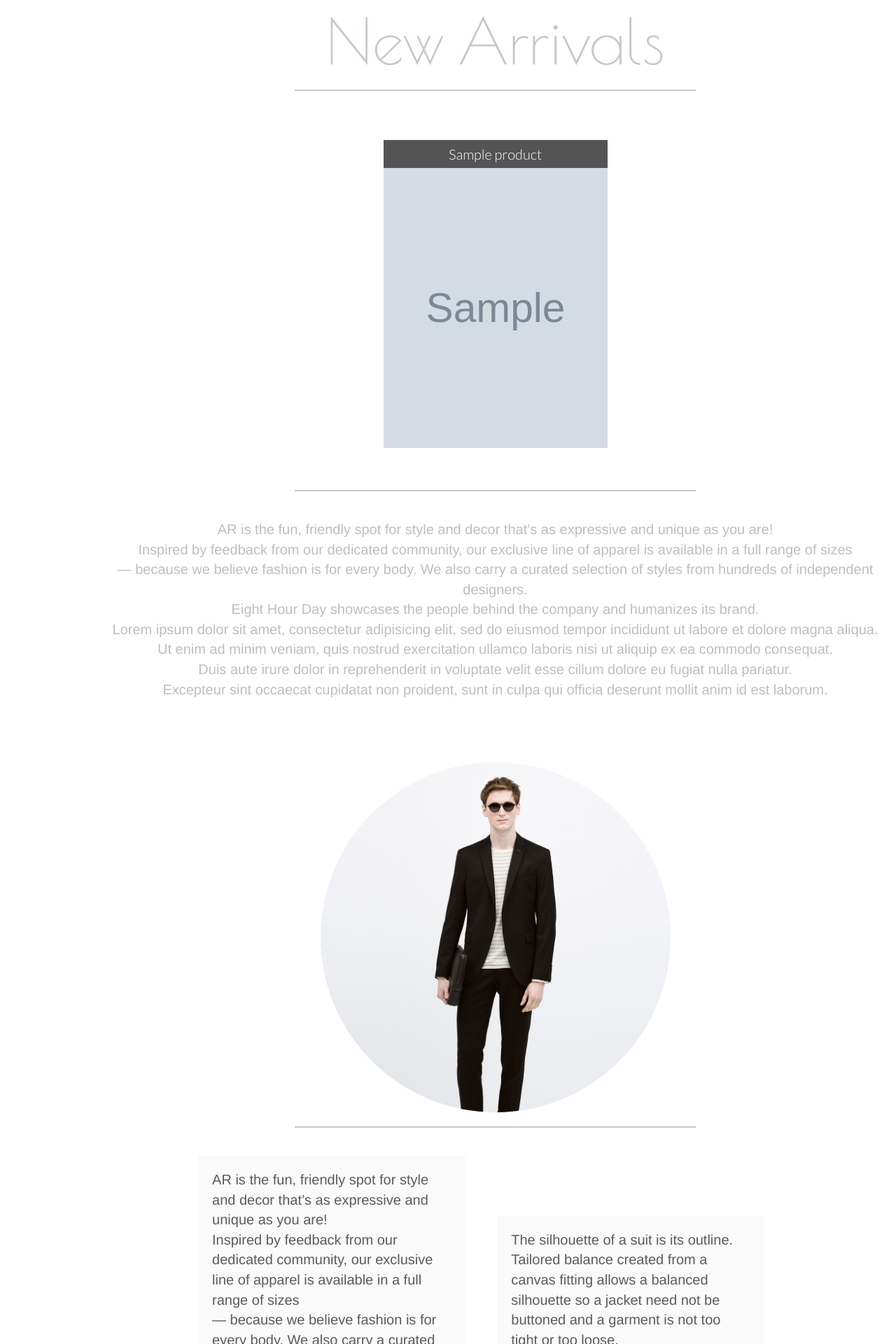
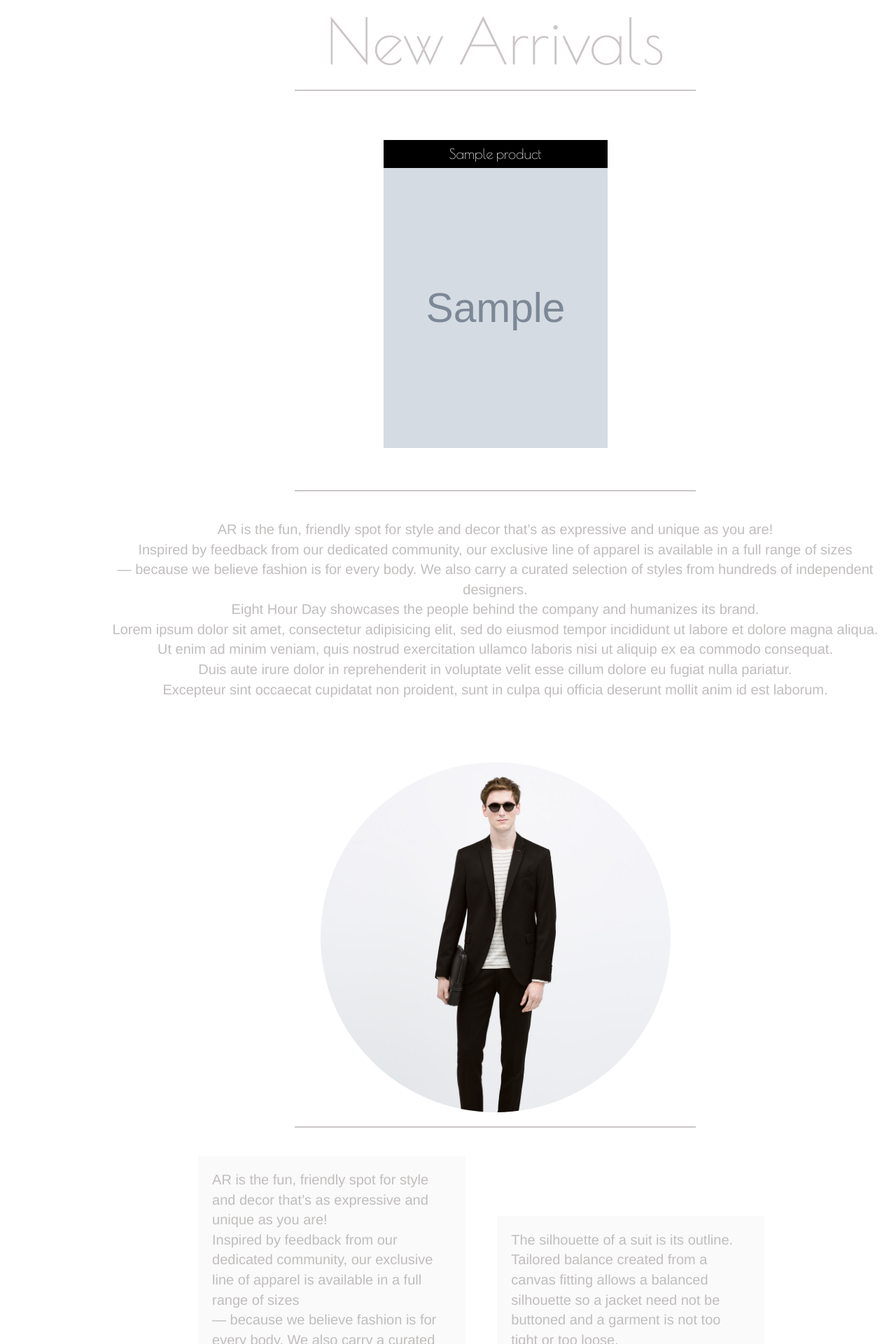
Before and after one commit to Raj-7799/AR-Shopping-Store, a PHP site: page / in a window 1280 px wide. Shown: the part 1109-3029 px from the top of the page at 70% size. Run offline with PHP 8.4, Linux system fonts and the light colour scheme; tables that the repository leaves empty or names only in its code hold one stand-in row (values such as "Sample post"); grey boxes marked "Sample" are stand-in pictures; some libraries are stand-ins or nearby versions.

Commit message:
update 5

```diff
--- a/Personal Website/functions/functions.php
+++ b/Personal Website/functions/functions.php
@@ -33,9 +33,11 @@
 
 function display_new_arrival(){
   global $con;
-  $display = "select * from products order by RAND() LIMIT 0,6";
+  $i=0;
+  $display = "select * from products order by id desc";
   $query = mysqli_query($con,$display);
   while($row = mysqli_fetch_array($query)){
+    if($i!=8){
       $title = $row['title'];
       $price = $row['price'];
       $cateogary_name = $row['cateogary'];
@@ -54,6 +56,8 @@ function display_new_arrival(){
               </div>
           </div>
       </div>';
+      $i++;
+    }
   }
 }
  ?>
--- a/Personal Website/index.php
+++ b/Personal Website/index.php
@@ -25,6 +25,7 @@
         <nav class="head_nav">
             <ul>
                 <li><span class="glyphicon glyphicon-play active"></span><a href="#">Home</a></li>
+                <li><a href="#">Login</a></li>
                 <li><a href="#">About</a></li>
                 <li><a href="#">Products</a></li>
                 <li><a href="#">Contact</a></li>
--- a/Personal Website/styles/Style.css
+++ b/Personal Website/styles/Style.css
@@ -2,7 +2,6 @@ body{
   margin: 0;
   padding: 0;
 }
-
 
 .header-position{
   width : 135px;
@@ -324,7 +323,7 @@ hr{
 .price-tag{
   width: 320px;
   height: 40px;
-  background-color: rgb(84, 84, 84);
+  background-color:black;
   background-size: cover;
   transform: translateX(-20px);
   opacity: 0;
@@ -438,14 +437,14 @@ hr{
 
 .details{
   background-color: rgb(250, 250, 250);
-  color:rgb(91, 91, 91);
+  color:rgb(193, 189, 189);
 }
 
 
 .product_title{
   width: 320px;
   height: 40px;
-  background-color:rgb(84, 84, 84);
+  background-color:rgb(0, 0, 0,0.5)
   background-size: cover;
   text-align: center;
   padding: 10px;
@@ -455,5 +454,5 @@ hr{
   color: white;
   font-size: 20px;
   line-height: 20px;
-  font-family: 'Lato', sans-serif;
+  font-family:'Poiret One', cursive ;
 }
```
Lines whose indentation alone changed are shown as unchanged.
